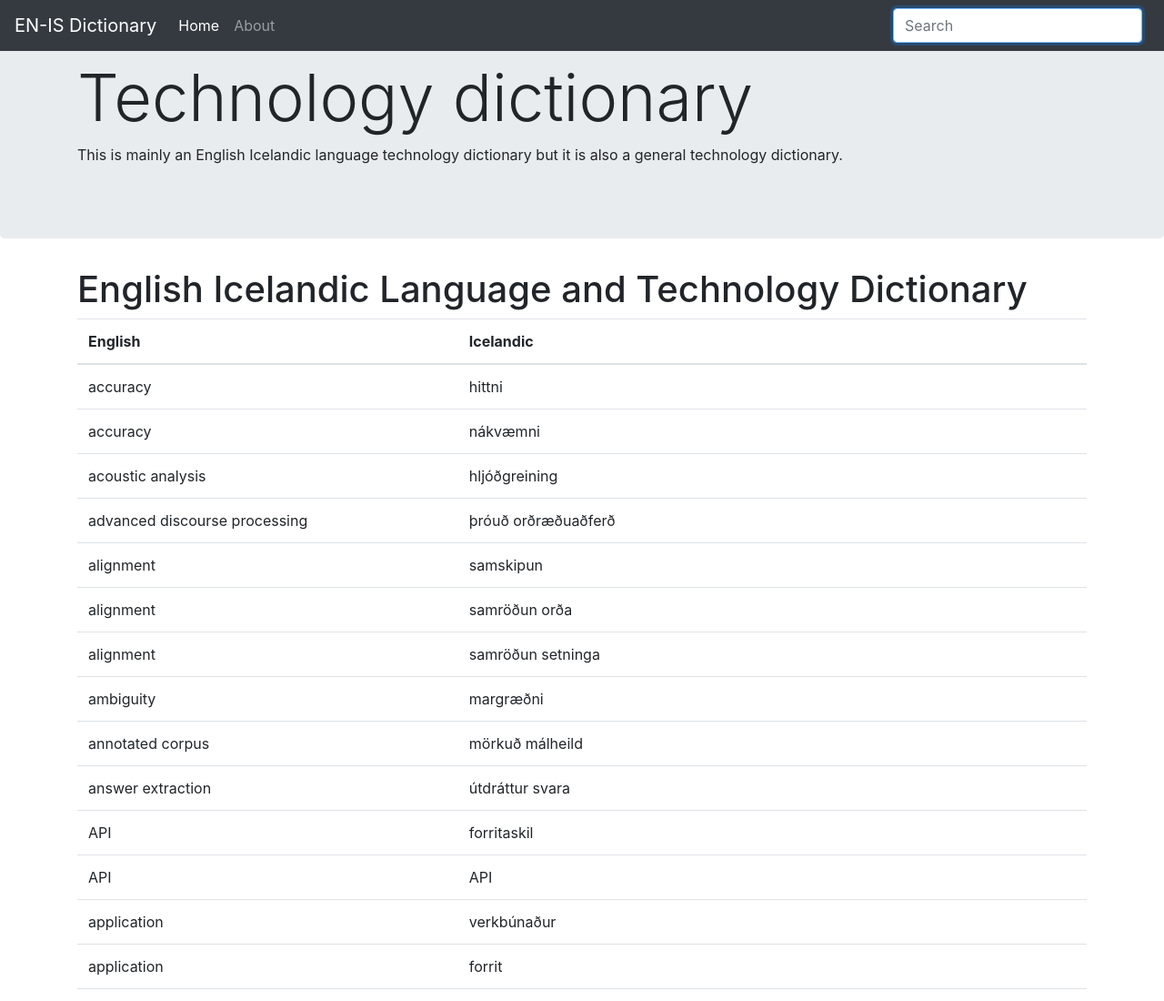
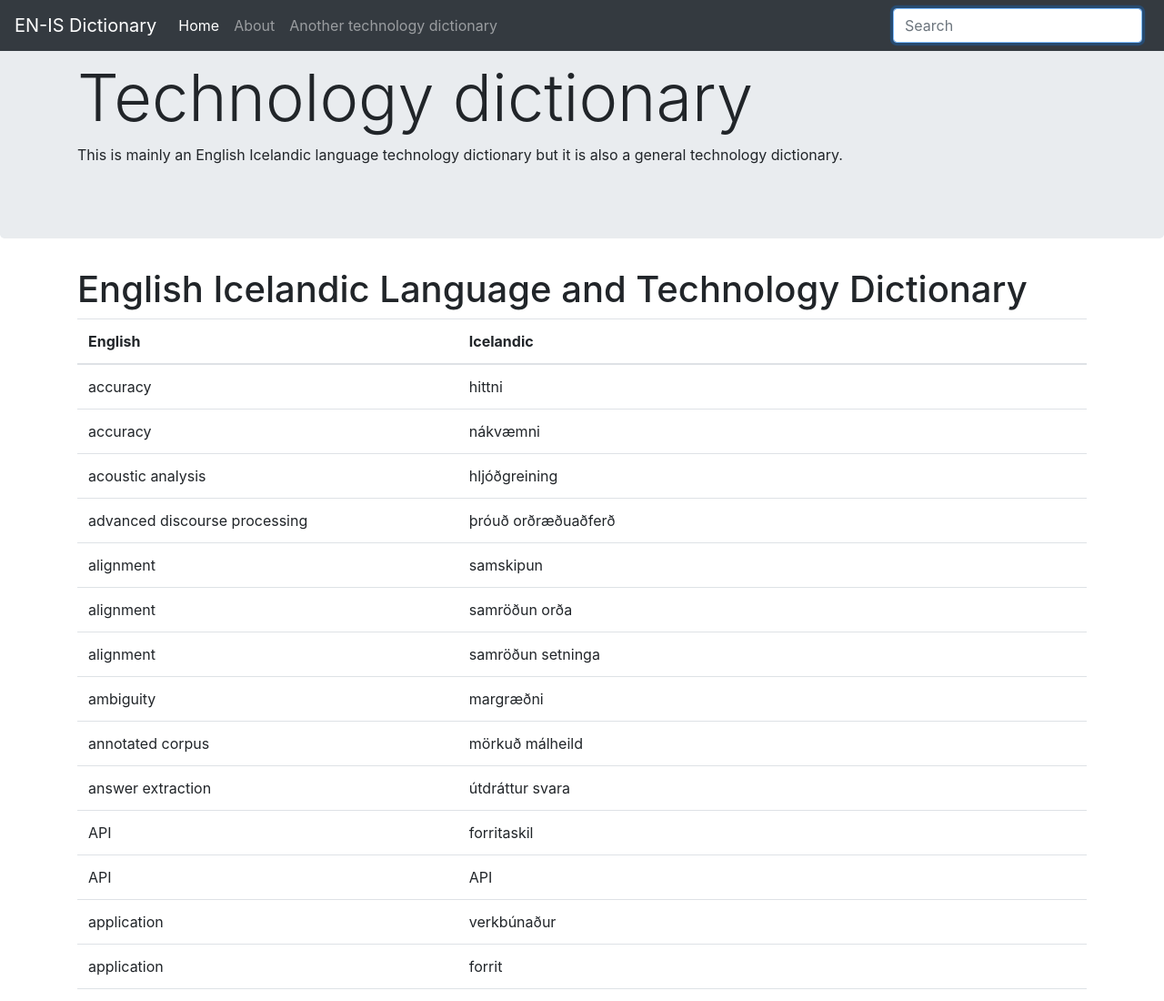
Before and after one commit to judyfong/dictionary, a plain HTML site: page index.html in a window 1280 px wide. Shown: the top 1100 px of the page at 91% size. Drawn offline with nearby package versions, Linux system fonts and the light colour scheme.

Commit message:
Add link to another dictionary in the navbar

```diff
--- a/index.html
+++ b/index.html
@@ -59,6 +59,9 @@ div.tooltip {
       </li>
       <li class="nav-item">
         <a class="nav-link" href="https://github.com/judyfong/">About</a>
+      </li>
+      <li class="nav-item">
+        <a class="nav-link" href="http://tos.sky.is/">Another technology dictionary</a>
       </li>
     </ul>
     <form class="form-inline my-2 my-lg-0">
```
